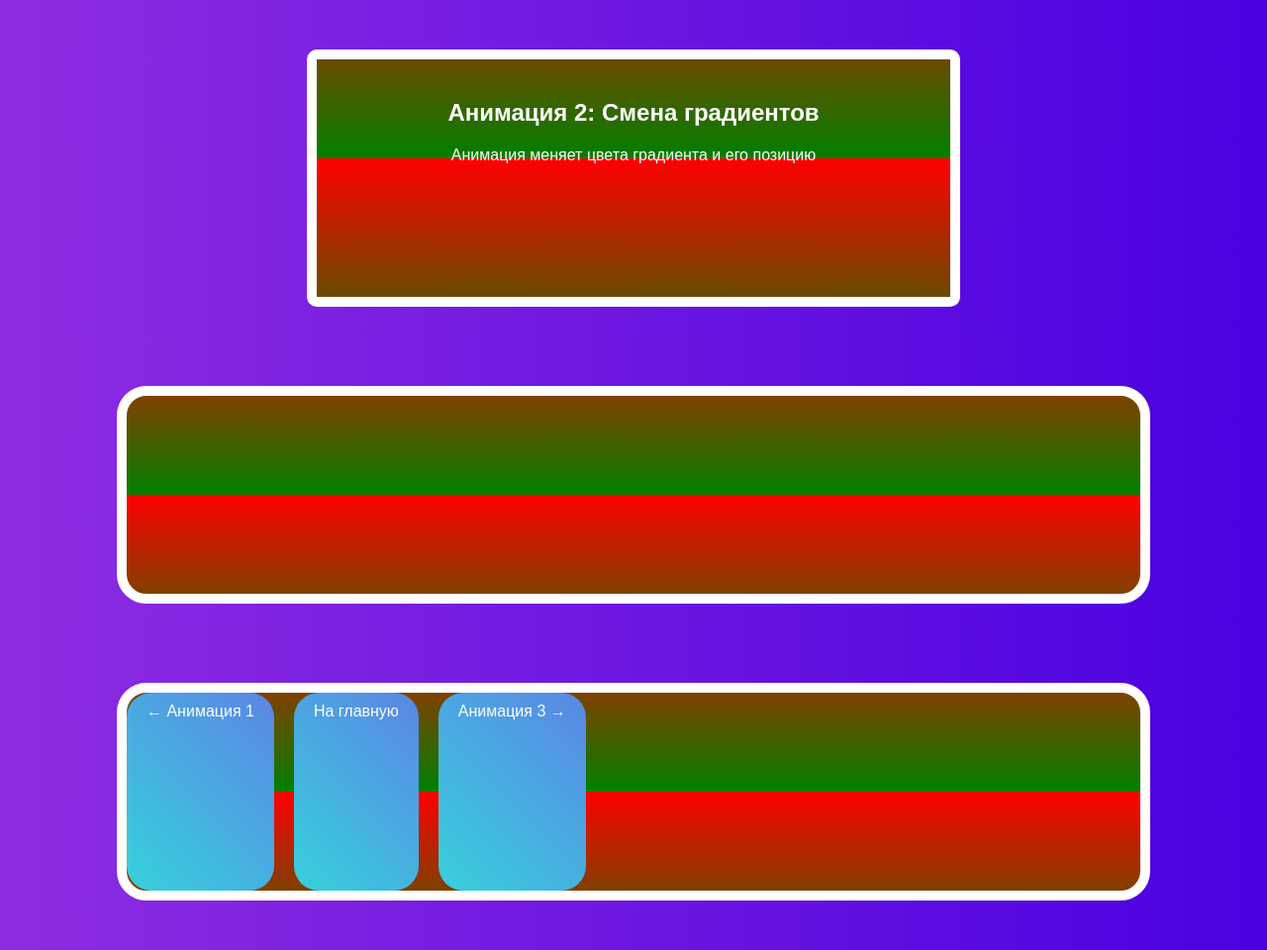
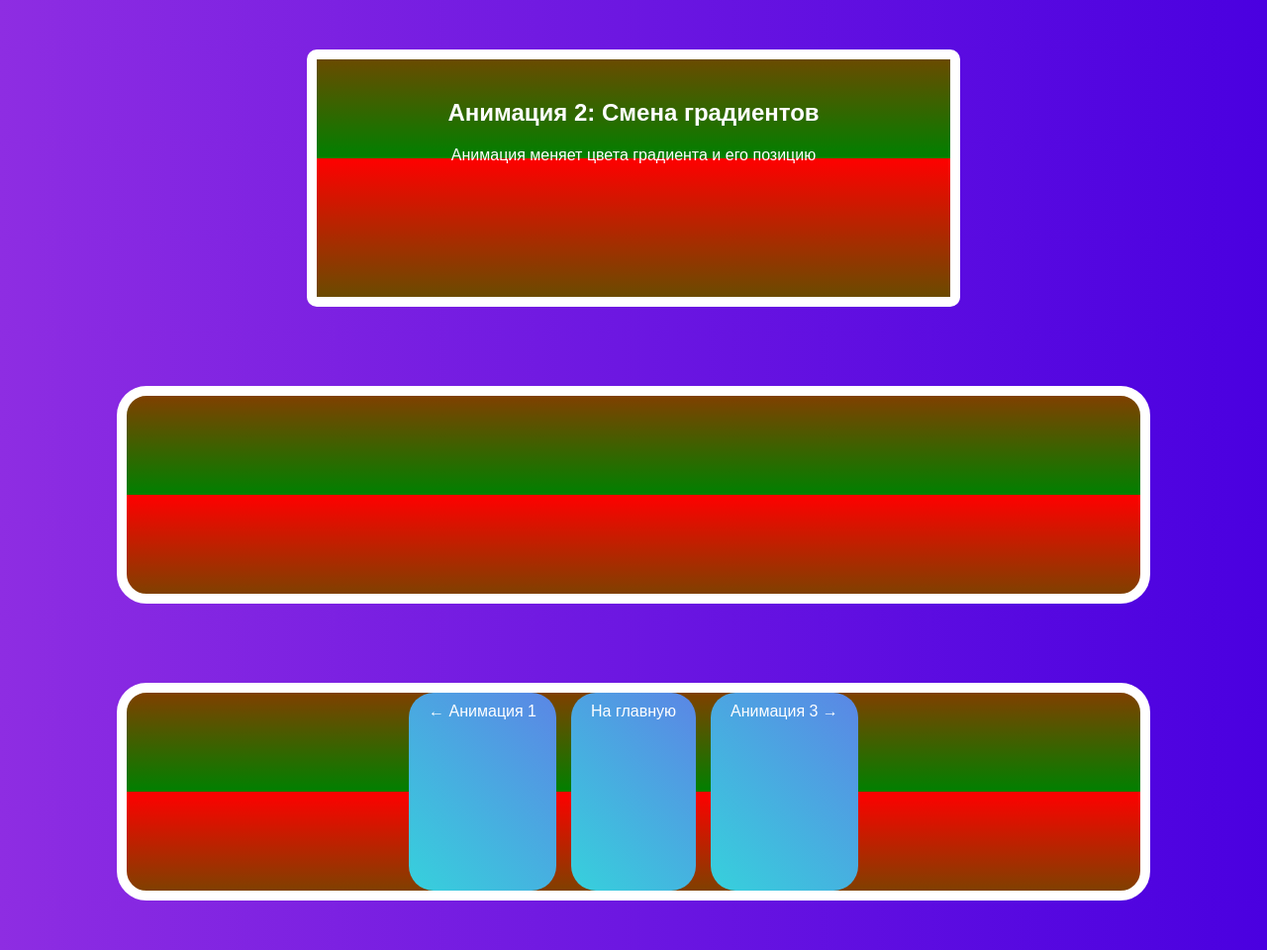
Before and after one commit to evgeniyzaputinazov-hub/fuzzy-fishstick, a plain HTML site: page animation2.html in a window 1280 px wide. Shown: the whole page at 99% size. Drawn offline with Linux system fonts and the light colour scheme.

Commit message:
Update animation2.css

```diff
--- a/animation2.css
+++ b/animation2.css
@@ -44,8 +44,10 @@ BODY {
 
 .navigation {
     display: flex;
-    gap: 20px;
+    gap: 15px;
     margin-top: 30px;
+    flex-wrap: wrap;
+    justify-content: center;
 }
 
 .nav-btn {
```
